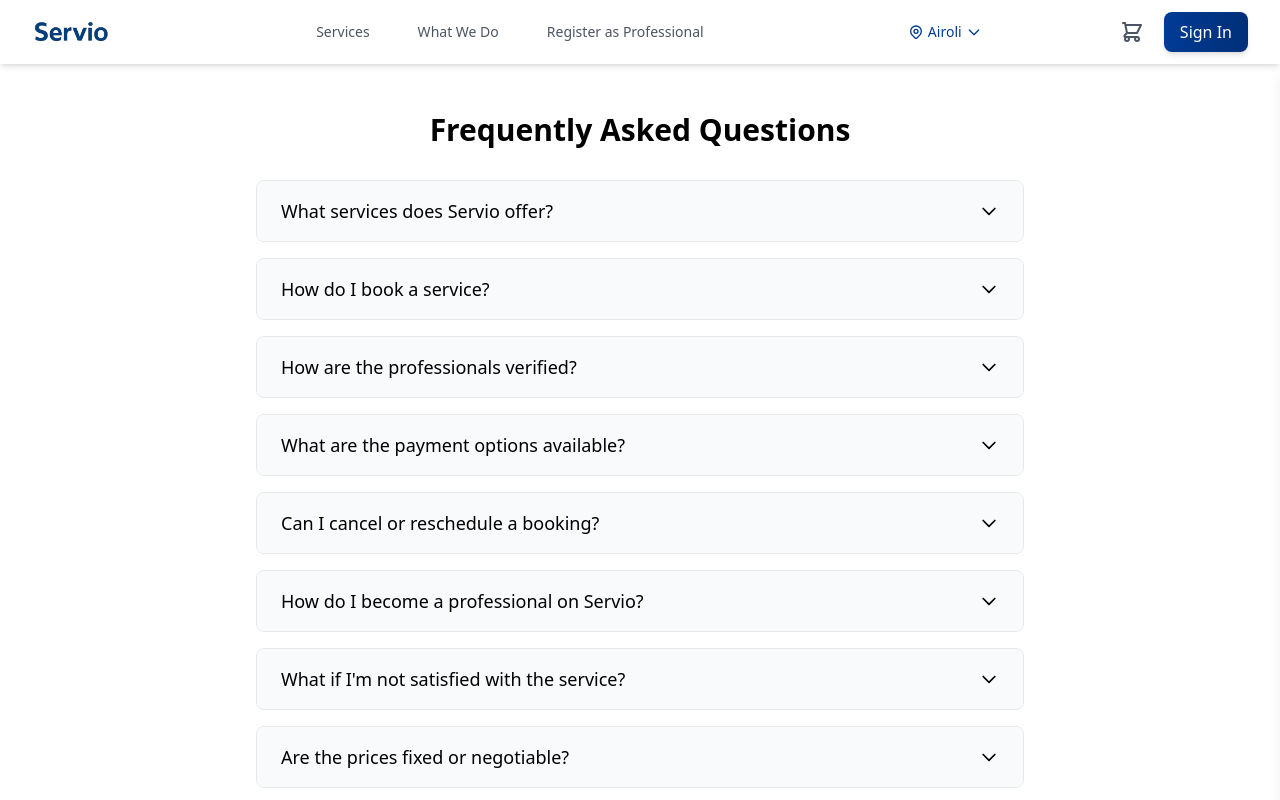
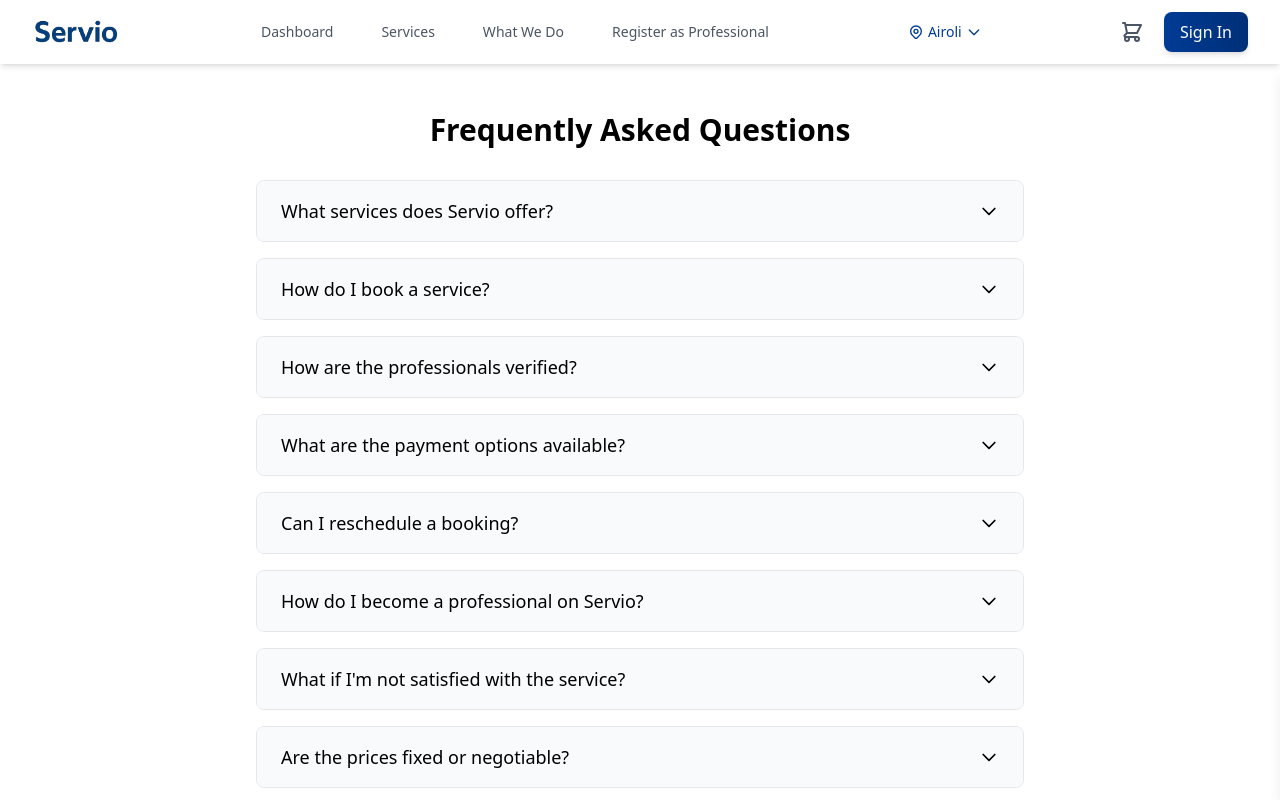
Before and after one commit to kuna9457/Servio-try3, a Next.js app: page /help-center/faq in a window 1280 px wide. Shown: the top 800 px of the page. Built offline with nearby package versions, Linux system fonts and the light colour scheme.

Commit message:
Dasboard navbar

```diff
--- a/src/app/cart/page.tsx
+++ b/src/app/cart/page.tsx
@@ -92,7 +92,7 @@ const CartPage = () => {
                 <div className="flex-1">
                   <div className="flex items-start justify-between">
                     <div>
-                      <h3 className="font-medium text-gray-900">{item.service.description}</h3>
+                      <h3 className="font-medium text-gray-900">{item.service._id}</h3>
                       <p className="text-sm text-gray-500">{item.service.category}</p>
                       <div className="mt-1 space-y-1">
                         <p className="text-sm text-gray-600">
--- a/src/app/help-center/faq/page.tsx
+++ b/src/app/help-center/faq/page.tsx
@@ -25,8 +25,8 @@ const faqs: FAQItem[] = [
     answer: "We offer multiple payment options including online payment (UPI, cards, net banking) and pay-later options. You can choose the most convenient method during checkout."
   },
   {
-    question: "Can I cancel or reschedule a booking?",
-    answer: "Yes, you can cancel or reschedule your booking through your account dashboard. Please check our cancellation policy for specific terms and conditions."
+    question: "Can I reschedule a booking?",
+    answer: "Yes, you can reschedule your booking through your account dashboard. Please check our rescheduling policy for specific terms and conditions."
   },
   {
     question: "How do I become a professional on Servio?",
--- a/src/components/Footer.tsx
+++ b/src/components/Footer.tsx
@@ -107,7 +107,7 @@ const Footer = () => {
                     isActive('/help-center/cancellation') ? 'text-white' : ''
                   }`}
                 >
-                  Cancellation Options
+                  Rescheduling Options
                 </Link>
               </li>
               <li>
--- a/src/components/Navbar.tsx
+++ b/src/components/Navbar.tsx
@@ -142,8 +142,8 @@ const Navbar = () => {
               <Image
                 src="/logo.png"
                 alt="Logo"
-                width={80}
-                height={80}
+                width={90}
+                height={90}
                 className="rounded-full transition-transform duration-300 group-hover:scale-105"
               />
             </Link>
@@ -151,6 +151,19 @@ const Navbar = () => {
 
           {/* Desktop Navigation */}
           <div className="hidden md:flex items-center space-x-8">
+          <Link
+              href="/dashboard"
+              className={`relative text-sm font-medium px-2 py-1 transition-all duration-300 ${
+                isActive('/dashboard')
+                  ? 'text-[#003B95]'
+                  : 'text-gray-600 hover:text-[#003B95]'
+              }`}
+            >
+              Dashboard
+              <span className={`absolute bottom-0 left-0 w-full h-0.5 bg-[#003B95] transform transition-all duration-300 ${
+                isActive('/dashboard') ? 'scale-x-100' : 'scale-x-0 group-hover:scale-x-100'
+              }`} />
+            </Link>
             <Link
               href="/services"
               className={`relative text-sm font-medium px-2 py-1 transition-all duration-300 ${
--- a/src/components/cart/CartModal.tsx
+++ b/src/components/cart/CartModal.tsx
@@ -25,7 +25,7 @@ const CartModal = ({ isOpen, onClose }: CartModalProps) => {
     <div className="fixed inset-0 bg-black bg-opacity-50 flex items-center justify-center z-50">
       <div className="bg-white rounded-lg p-8 max-w-2xl w-full mx-4 max-h-[80vh] overflow-y-auto">
         <div className="flex justify-between items-center mb-6">
-          <h2 className="text-2xl font-semibold text-gray-900">Shopping Cart</h2>
+          <h2 className="text-l font-semibold text-gray-900">Shopping Cart</h2>
           <button
             onClick={onClose}
             className="text-gray-400 hover:text-gray-500"
@@ -60,7 +60,7 @@ const CartModal = ({ isOpen, onClose }: CartModalProps) => {
                     />
                   </div>
                   <div className="flex-1">
-                    <h3 className="font-medium text-gray-900">{item.service.category}</h3>
+                    <h3 className="font-medium text-gray-900">{item.service._id}</h3>
                     <p className="text-sm text-gray-500">{item.service.provider}</p>
                     <p className="text-primary font-semibold">₹{item.service.price}</p>
                   </div>
```
